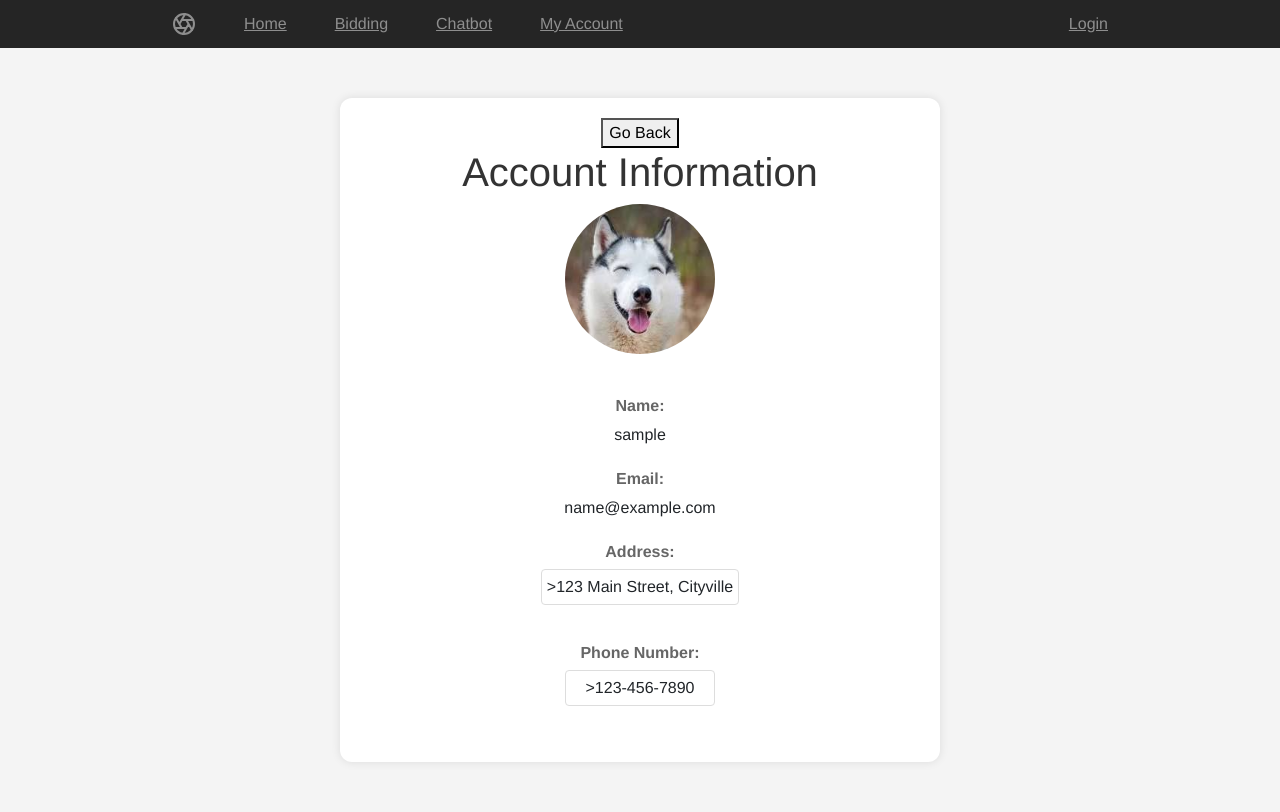
After one commit to 5200-Group5/ElectronicBiddingSys, a Django app: a page that uses ElectonicBiddingSys/templates/account/profile_account.html in a window 1280 px wide. The commit adds this page. Run offline with Django 4.2, Linux system fonts and the light colour scheme; tables that the repository leaves empty hold one stand-in row (values such as "Sample post"); parts of the project's set-up code (start-up, migrations or seed data) failed here and were passed over; some libraries are stand-ins or nearby versions.

Commit message:
update
- Back button in the item_detail page
- Login user can click other users' username to view their profile
- Back button in other users' profile page

```diff
--- a/ElectonicBiddingSys/BiddingApp/urls.py
+++ b/ElectonicBiddingSys/BiddingApp/urls.py
@@ -19,4 +19,5 @@ urlpatterns = [
     path("chatbot/", views.chatbot, name="chatbot"),
     path('create_item/', views.create_item, name='create_item'),
     path('save_item/', views.save_item, name='save_item'),
+    path('user/<str:username>/', views.user_profile, name='user_profile'),
 ]
--- a/ElectonicBiddingSys/BiddingApp/views.py
+++ b/ElectonicBiddingSys/BiddingApp/views.py
@@ -91,6 +91,7 @@ from django.urls import reverse
 from django.contrib.auth.decorators import login_required
 from decimal import Decimal, InvalidOperation
 from .forms import ItemForm
+from django.contrib.auth.models import User  # Import Django's built-in user model
 
 # Create your views here.
 @login_required
@@ -146,6 +147,10 @@ def save_item(request):
         form = ItemForm()  # If not POST, create a blank form
 
     return render(request, 'BiddingApp/create_item.html', {'form': form})
+
+def user_profile(request, username):
+    user = get_object_or_404(User, username=username)
+    return render(request, 'account/profile_account.html', {'profile_user': user})
 
 
 
--- a/ElectonicBiddingSys/templates/BiddingApp/item_detail.html
+++ b/ElectonicBiddingSys/templates/BiddingApp/item_detail.html
@@ -25,6 +25,8 @@
         </header>
 
         <div class="item-container">
+            <!-- Back Button -->
+            <a href="{% url 'bidding:bidding_page' %}" class="back-button">Back to Bidding Page</a>
             <h1>{{ item.name }}</h1>
             <img src="{{ item.image_url }}" alt="{{ item.name }}" />
             <p>{{ item.description }}</p>
@@ -50,7 +52,9 @@
             <h2>Current Bids</h2>
             <ul>
                 {% for bid in bids %}
-                <li>{{ bid.user.username }}: {{ bid.price }}</li>
+                <li>
+                    <a href="{% url 'bidding:user_profile' username=bid.user.username %}">{{ bid.user.username }}</a>: {{ bid.price }}
+                </li>
                 {% empty %}
                 <li>No bids yet.</li>
                 {% endfor %}
--- /dev/null
+++ b/ElectonicBiddingSys/templates/account/profile_account.html
@@ -0,0 +1,112 @@
+{% load static %}
+{% include "components/navbar.html" %}
+<!DOCTYPE html>
+
+<html lang="en">
+<head>
+  <link href="{% static "bootstrap/css/bootstrap.min.css" %}" rel="stylesheet">
+  <link href="{% static "common.css" %}" rel="stylesheet">
+  <style>
+  body {
+      font-family: 'Helvetica Neue', 'Arial', sans-serif;
+      margin: 0;
+      padding: 0;
+      background-color: #f4f4f4;
+  }
+
+
+  .container1 {
+      max-width: 600px;
+      margin: 50px auto;
+      background-color: #fff;
+      padding: 20px;
+      border-radius: 12px;
+      box-shadow: 0 0 10px rgba(0, 0, 0, 0.1);
+      text-align: center;
+  }
+
+  h1 {
+      color: #333;
+  }
+
+  .profile-photo img {
+      width: 150px;
+      height: 150px;
+      border-radius: 50%;
+      margin-bottom: 20px;
+  }
+
+  .account-info {
+      margin-top: 20px;
+  }
+
+  .info-item {
+      margin-bottom: 20px;
+  }
+
+  label {
+      display: block;
+      font-weight: bold;
+      margin-bottom: 5px;
+      color: #666;
+  }
+
+  p[contenteditable="true"] {
+    display: inline-block;
+    border: 1px solid #ddd;
+    padding: 5px;
+    border-radius: 4px;
+    min-width: 150px;
+}
+
+p[contenteditable="true"]:focus {
+    outline: none;
+    border-color: #3498db;
+}
+  </style>
+    <meta charset="UTF-8">
+    <meta name="viewport" content="width=device-width, initial-scale=1.0">
+    <title>Account Information</title>
+</head>
+<body>
+
+    <div class="container1">
+        <button onclick="goBack()" class="back-button">Go Back</button>
+        <h1>Account Information</h1>
+
+        <div class="profile-photo">
+            <img src="{% static "images/husky.jpeg" %}" alt="Profile Photo">
+        </div>
+
+        <div class="account-info">
+            <div class="info-item">
+                <label for="name">Name:</label>
+                <p id="name">{{profile_user.username}}</p>
+            </div>
+
+            <div class="info-item">
+                <label for="email">Email:</label>
+                <p id="email">{{profile_user.email}}</p>
+            </div>
+
+            <div class="info-item">
+                <label for="address">Address:</label>
+                <p id="address" contenteditable="true">>123 Main Street, Cityville</p>
+            </div>
+
+            <div class="info-item">
+                <label for="phone">Phone Number:</label>
+                <p id="phone" contenteditable="true">>123-456-7890</p>
+            </div>
+
+
+
+        </div>
+    </div>
+    <script>
+        function goBack() {
+            window.history.back();
+        }
+    </script>
+</body>
+</html>
```
